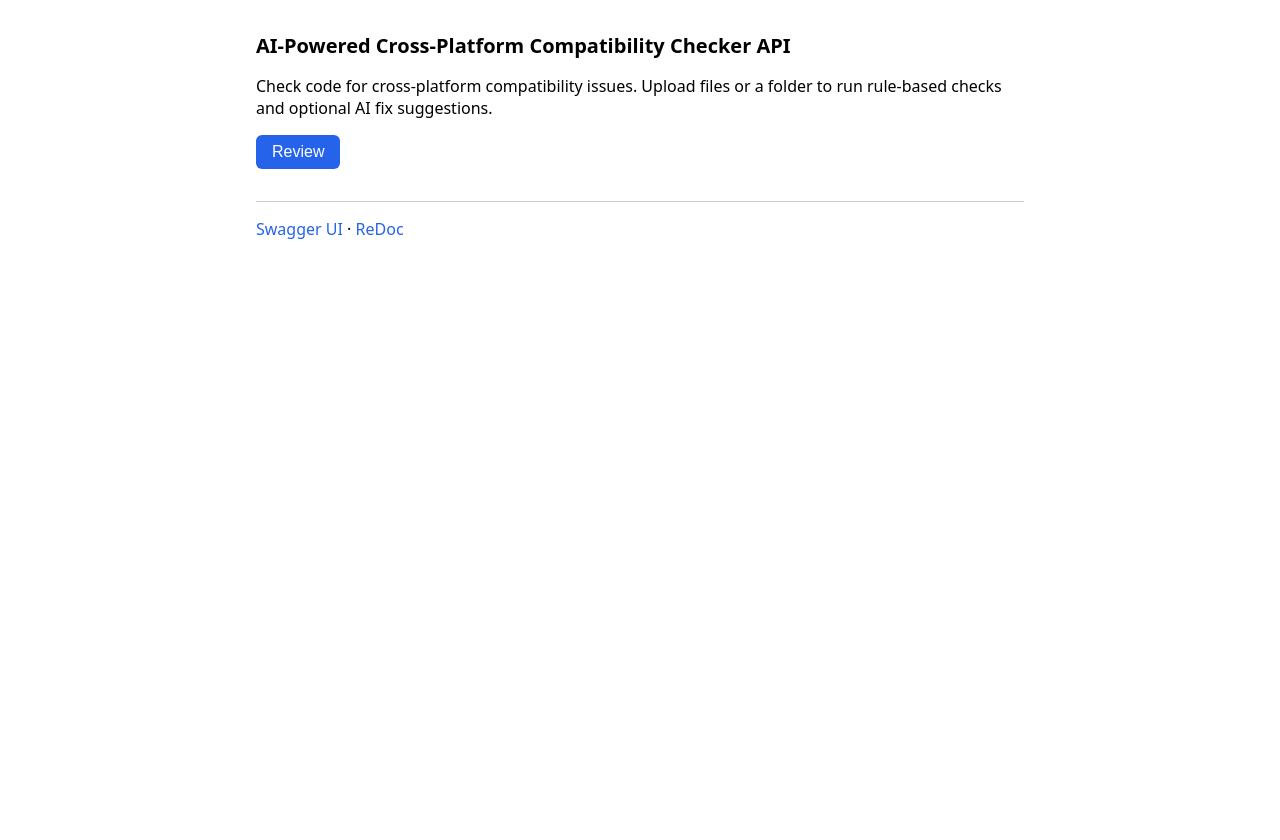
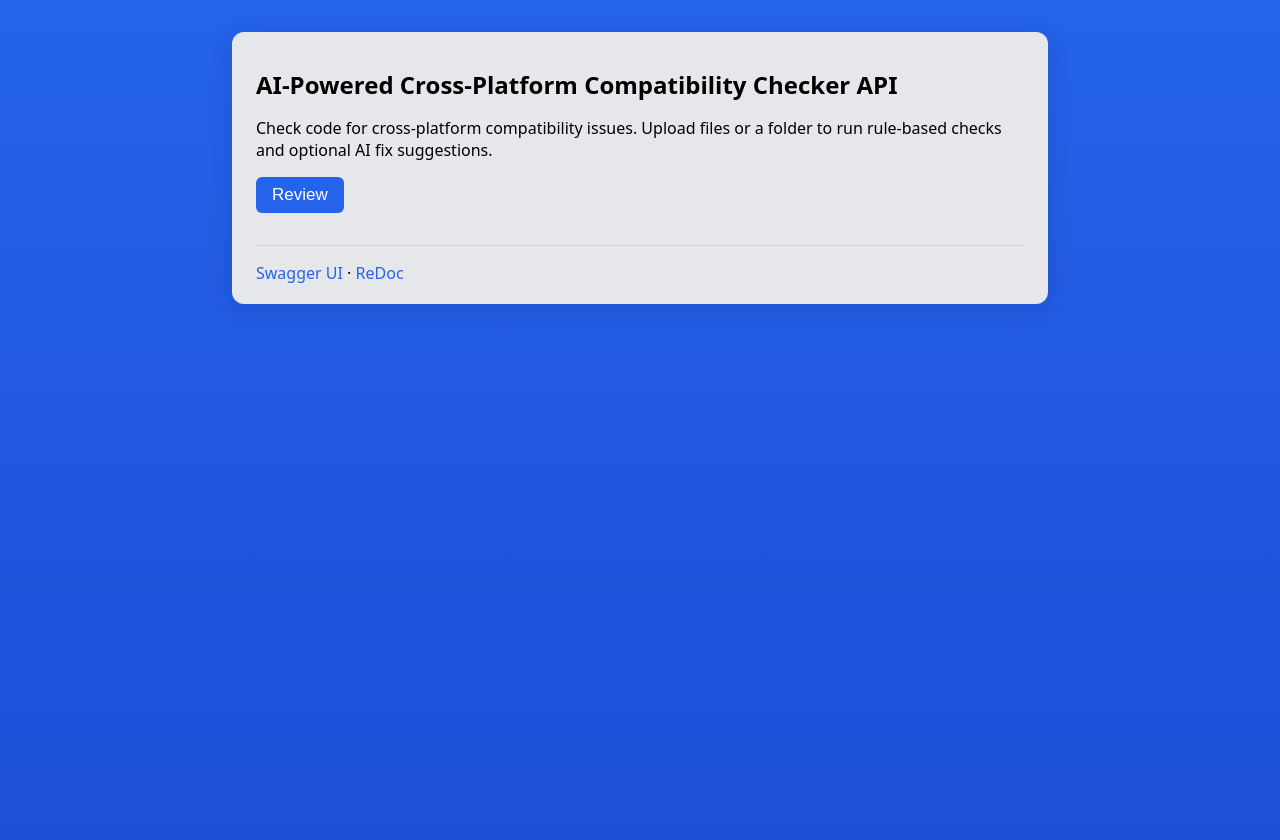
Before and after one commit to jbuklis1/compatibility-checker-api, a FastAPI app: page / in a window 1280 px wide. Before the commit the page ends 239 px from the top, so only its background shows below. Run offline with FastAPI, Linux system fonts and the light colour scheme.

Commit message:
wepage ui visuals 1

```diff
--- a/app/templates/base.html
+++ b/app/templates/base.html
@@ -7,7 +7,9 @@
   <style>{css}</style>
 </head>
 <body>
+  <main class="page-card">
   {ai_status_banner}
   {content}
+  </main>
 </body>
 </html>
--- a/app/templates/root.html
+++ b/app/templates/root.html
@@ -1,9 +1,11 @@
+<div class="intro-block">
 <h1>AI-Powered Cross-Platform Compatibility Checker API</h1>
 <p>Check code for cross-platform compatibility issues. Upload files or a folder to run rule-based checks and optional AI fix suggestions.</p>
 
 <p>
   <button type="button" id="review-btn" class="review-trigger">Review</button>
 </p>
+</div>
 
 <section id="review-tab" class="review-tab-panel" {review_tab_attr} aria-labelledby="review-btn">
   <div class="review-tab-banner">{ai_status_banner}</div>
@@ -31,6 +33,6 @@
 }})();
 </script>
 
-<footer class="page-footer" style="margin-top: 2rem; padding-top: 1rem; border-top: 1px solid #ccc;">
+<footer class="page-footer">
   <a href="/docs" class="link">Swagger UI</a> · <a href="/redoc" class="link">ReDoc</a>
 </footer>
--- a/app/templates/styles.css
+++ b/app/templates/styles.css
@@ -1,13 +1,32 @@
 /* Shared styles for all pages */
 body {
   font-family: system-ui, sans-serif;
+  min-height: 100vh;
+  background: linear-gradient(to bottom, #2563eb, #1d4ed8);
+}
+
+.page-card {
   max-width: 48rem;
   margin: 2rem auto;
-  padding: 0 1rem;
+  padding: 1.25rem 1.5rem;
+  background: #e5e7eb;
+  border-radius: 0.75rem;
+  box-shadow: 0 4px 24px rgba(0, 0, 0, 0.12);
+  font-size: 1rem;
+}
+
+.intro-block {
+  margin-bottom: 0.5rem;
+}
+
+.page-footer {
+  margin-top: 2rem;
+  padding-top: 1rem;
+  border-top: 1px solid #d1d5db;
 }
 
 h1 {
-  font-size: 1.25rem;
+  font-size: 1.5rem;
   font-weight: 600;
 }
 
@@ -155,7 +174,7 @@ input[type="text"] {
 
 button {
   padding: 0.5rem 1rem;
-  font-size: 0.9375rem;
+  font-size: 1rem;
   background: #2563eb;
   color: white;
   border: none;
@@ -474,7 +498,7 @@ pre {
 /* Homepage review tab */
 .review-trigger {
   padding: 0.5rem 1rem;
-  font-size: 1rem;
+  font-size: 1.0625rem;
   font-weight: 500;
   color: #fff;
   background: #2563eb;
```
Also changed, not shown: other parts of app/templates/styles.css (+45 -40 lines).
